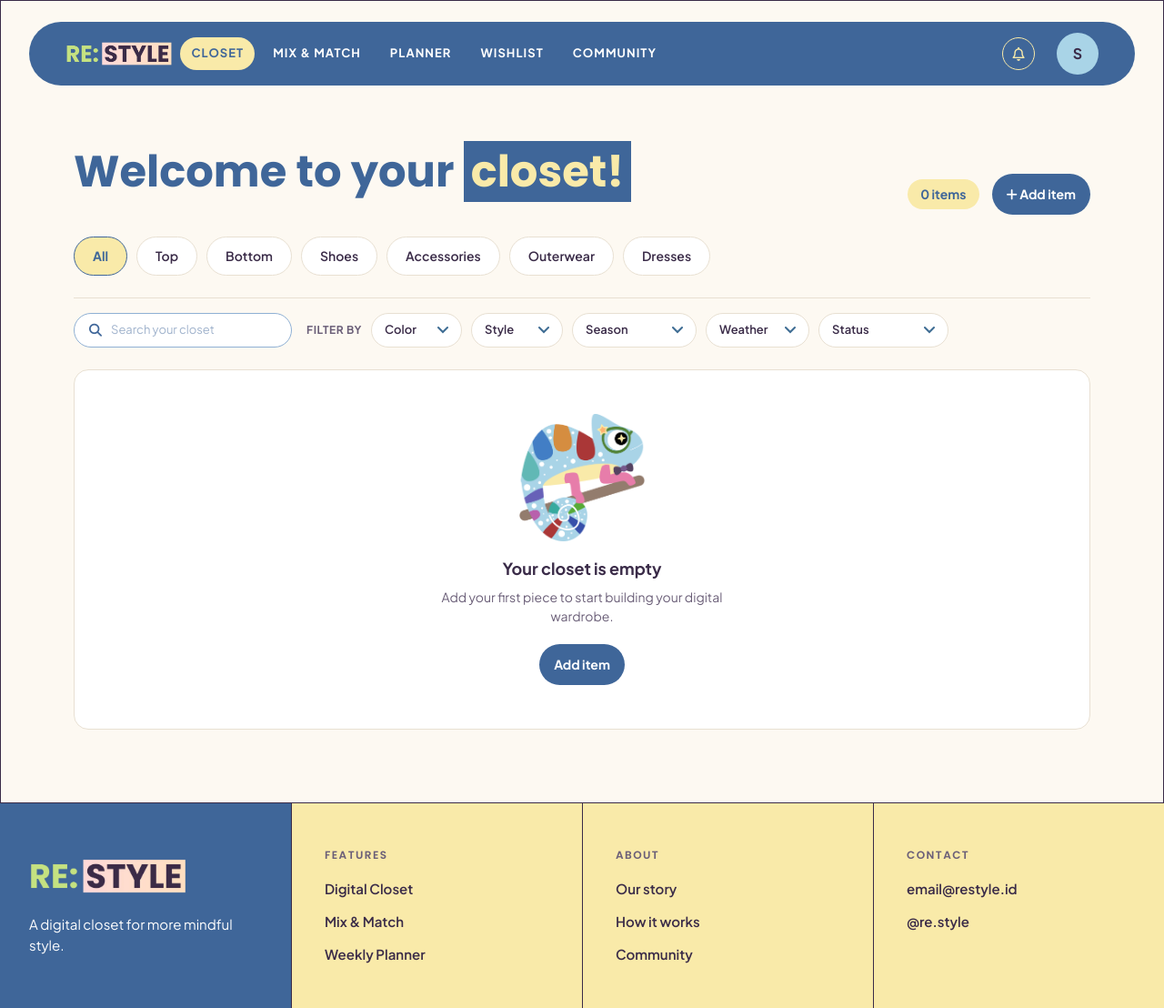
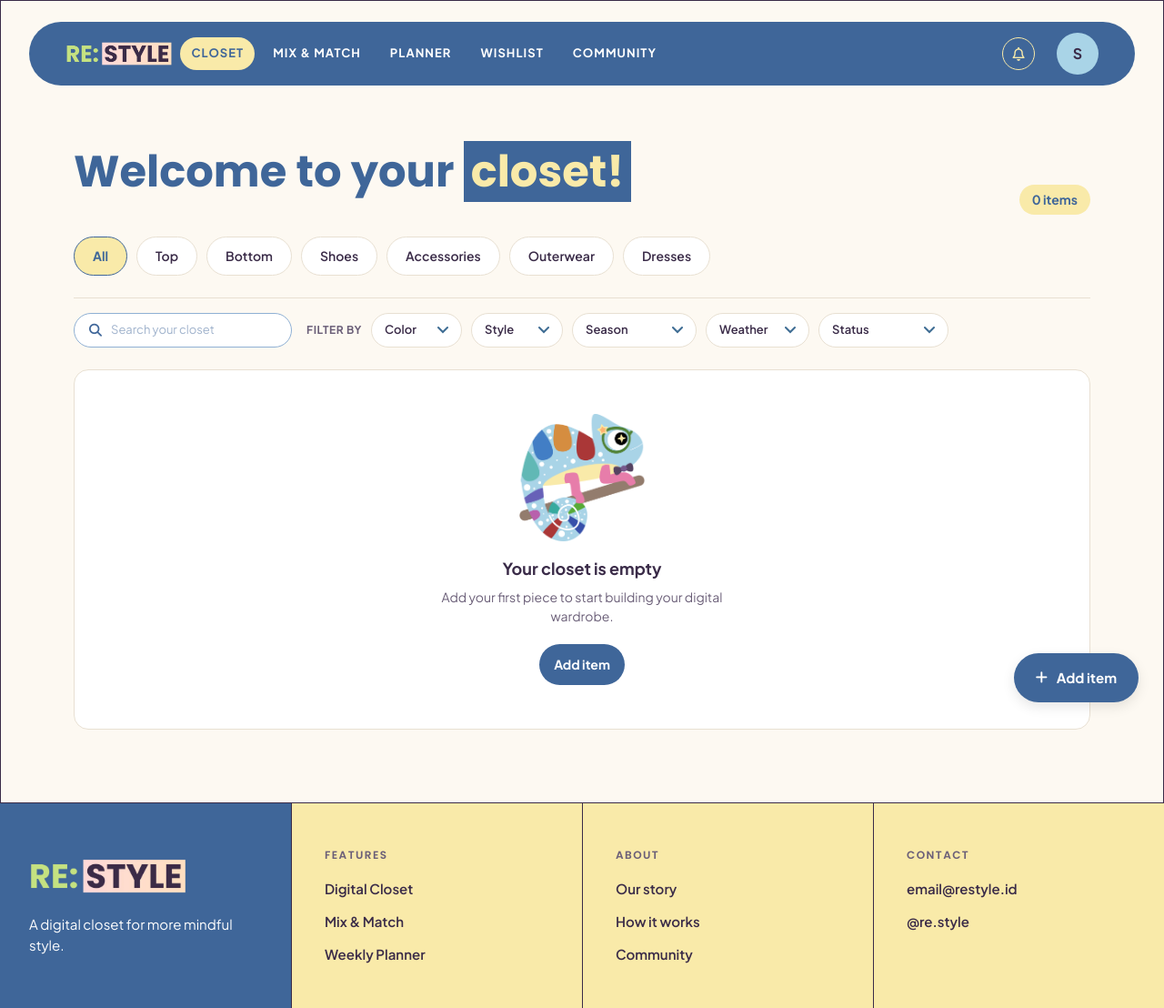
Before and after one commit to pbp-kelompok-a12/RESTYLE, a Django app: page /closet/ in a window 1280 px wide. Shown: the top 1108 px of the page at 91% size. Run offline with Django 5.2, Linux system fonts and the light colour scheme; the visitor is signed in with stand-in values (Sample User, id 1); data that the repository does not hold is empty; some libraries are stand-ins or nearby versions; some web fonts are replaced.

Commit message:
style: change add item button jadi floating

```diff
--- a/closet/templates/closet.html
+++ b/closet/templates/closet.html
@@ -14,7 +14,6 @@
         <h1>Welcome to your <span class="cl-highlight">closet!</span></h1>
         <div class="cl-head-actions">
             <span class="cl-count">{{ shown_count }}{% if shown_count != total_count %} of {{ total_count }}{% endif %} item{{ total_count|pluralize }}</span>
-            <a href="{% url 'closet:add_item' %}" class="btn primary-btn" data-modal><i class="fa-solid fa-plus"></i> Add item</a>
         </div>
     </header>
 
@@ -108,6 +107,8 @@
         {% endfor %}
     </div>
 
+    <a href="{% url 'closet:add_item' %}" class="cl-fab" data-modal aria-label="Add item"><i class="fa-solid fa-plus"></i><span>Add item</span></a>
+
     <div class="cl-overlay" id="cl-overlay" hidden>
         <div class="cl-modal" role="dialog" aria-modal="true">
             <button type="button" class="cl-modal-close" data-close aria-label="Close">&times;</button>
--- a/static/css/closet.css
+++ b/static/css/closet.css
@@ -406,6 +406,26 @@
 }
 .cl-detail-actions .tertiary-btn:hover { filter: brightness(.9); }
 
+/* tombol add floating */
+.cl-fab {
+    position: fixed;
+    right: 28px;
+    bottom: 28px;
+    display: inline-flex;
+    align-items: center;
+    gap: 10px;
+    padding: 16px 24px;
+    border-radius: var(--corner-radius-999);
+    background: var(--color-azure-san-marino);
+    color: var(--color-white-solid);
+    font-size: 15px;
+    font-weight: 700;
+    box-shadow: var(--drop-shadow);
+    z-index: 900;
+    transition: transform .2s ease-out;
+}
+.cl-fab:hover { transform: translateY(-3px); }
+
 /* pop-up */
 .cl-overlay {
     position: fixed;
@@ -471,4 +491,6 @@
     .cl-cat { flex-shrink: 0; }
     .cl-search { flex: 1 1 100%; }
     .cl-clear { margin-left: 0; }
+    .cl-fab { right: 20px; bottom: 24px; width: 56px; height: 56px; padding: 0; justify-content: center; font-size: 22px; }
+    .cl-fab span { display: none; }
 }
```
